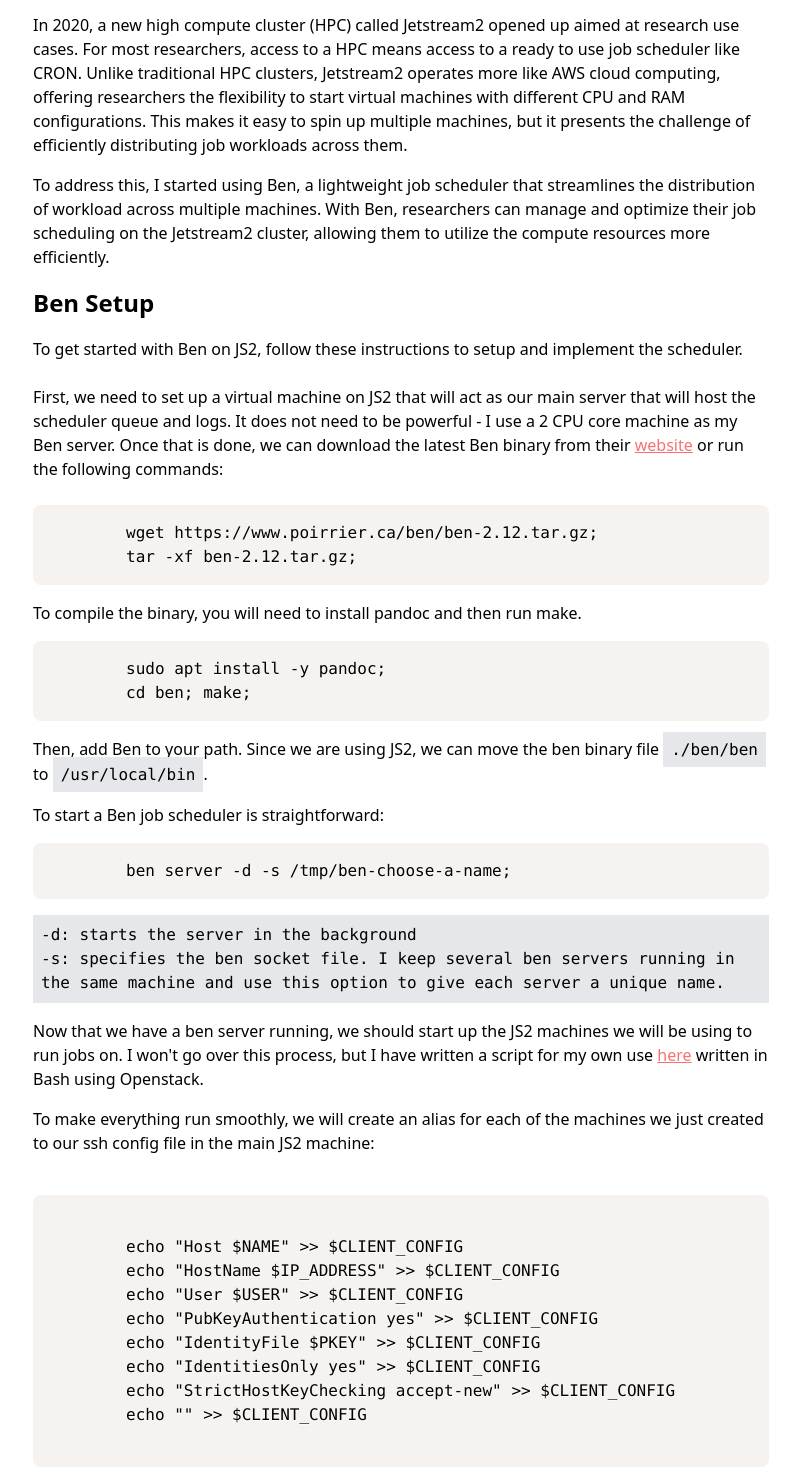
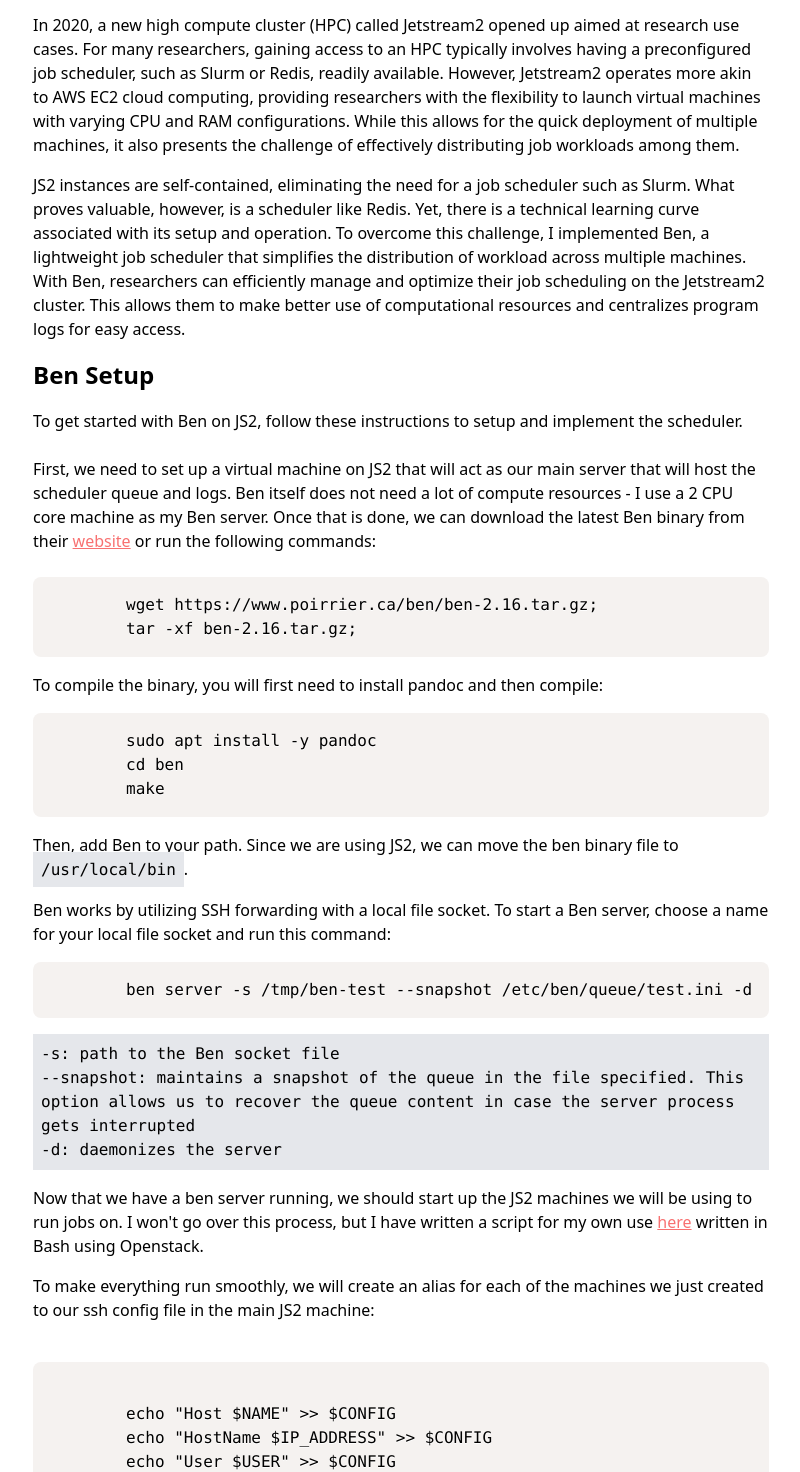
Before and after one commit to hector-baez/hector-baez.github.io, a React app: page posts/ben/ben.html in a window 1280 px wide. Shown: the part 559-2031 px from the top of the page, without its empty margins (239-1039 px from the left). Built offline with nearby package versions, Linux system fonts and the light colour scheme.

Commit message:
update header

```diff
--- a/posts/ben/ben.html
+++ b/posts/ben/ben.html
@@ -2,7 +2,7 @@
   <head>
     <meta charset="UTF-8" />
     <meta name="viewport" content="width=device-width, initial-scale=1.0" />
-    <title>Document</title>
+    <title>Ben Job Scheduler</title>
     <script type="module" src="../../css/tailwind.css"></script>
     <link rel="stylesheet" href="../../node_modules/prismjs/themes/prism.css">
     <link rel="stylesheet" href="../../node_modules/prismjs/themes/prism-tomorrow.css">
@@ -28,8 +28,8 @@
       <p class="text-gray-600 mb-1">June 5, 2023</p>
       <p class="text-gray-600">Hector Baez</p>
 
-      <p class="my-4">In 2020, a new high compute cluster (HPC) called Jetstream2 opened up aimed at research use cases. For most researchers, access to a HPC means access to a ready to use job scheduler like CRON. Unlike traditional HPC clusters, Jetstream2 operates more like AWS cloud computing, offering researchers the flexibility to start virtual machines with different CPU and RAM configurations. This makes it easy to spin up multiple machines, but it presents the challenge of efficiently distributing job workloads across them.</p>
-      <p class="my-4">To address this, I started using Ben, a lightweight job scheduler that streamlines the distribution of workload across multiple machines. With Ben, researchers can manage and optimize their job scheduling on the Jetstream2 cluster, allowing them to utilize the compute resources more efficiently.</p>
+      <p class="my-4">In 2020, a new high compute cluster (HPC) called Jetstream2 opened up aimed at research use cases. For many researchers, gaining access to an HPC typically involves having a preconfigured job scheduler, such as Slurm or Redis, readily available. However, Jetstream2 operates more akin to AWS EC2 cloud computing, providing researchers with the flexibility to launch virtual machines with varying CPU and RAM configurations. While this allows for the quick deployment of multiple machines, it also presents the challenge of effectively distributing job workloads among them.</p>
+      <p class="my-4">JS2 instances are self-contained, eliminating the need for a job scheduler such as Slurm. What proves valuable, however, is a scheduler like Redis. Yet, there is a technical learning curve associated with its setup and operation. To overcome this challenge, I implemented Ben, a lightweight job scheduler that simplifies the distribution of workload across multiple machines. With Ben, researchers can efficiently manage and optimize their job scheduling on the Jetstream2 cluster. This allows them to make better use of computational resources and centralizes program logs for easy access.</p>
       <h2>Ben Setup</h2>
       <style>
         h2 {
@@ -39,24 +39,25 @@
       </style>
       <p class="my-4">To get started with Ben on JS2, follow these instructions to setup and implement the scheduler. </p>
 
-      <p class="my-6">First, we need to set up a virtual machine on JS2 that will act as our main server that will host the scheduler queue and logs. It does not need to be powerful - I use a 2 CPU core machine as my Ben server. Once that is done, we can download the latest Ben binary from their <a href="https://www.poirrier.ca/ben/" class="link-style">website</a> or run the following commands:</p>
+      <p class="my-6">First, we need to set up a virtual machine on JS2 that will act as our main server that will host the scheduler queue and logs. Ben itself does not need a lot of compute resources - I use a 2 CPU core machine as my Ben server. Once that is done, we can download the latest Ben binary from their <a href="https://www.poirrier.ca/ben/" class="link-style">website</a> or run the following commands:</p>
 
       <pre class="whitespace-pre-wrap overflow-x-auto bg-gray-900 p-4 rounded-lg">
-        <code class="language-bash">wget https://www.poirrier.ca/ben/ben-2.12.tar.gz;
-        tar -xf ben-2.12.tar.gz;</code></pre>
+        <code class="language-bash">wget https://www.poirrier.ca/ben/ben-2.16.tar.gz;
+        tar -xf ben-2.16.tar.gz;</code></pre>
 
-      <p class="my-4">To compile the binary, you will need to install pandoc and then run make.</p>
+      <p class="my-4">To compile the binary, you will first need to install pandoc and then compile:</p>
       <pre class="whitespace-pre-wrap overflow-x-auto bg-gray-900 p-4 rounded-lg">
-        <code class="language-bash">sudo apt install -y pandoc;
-        cd ben; make;</code></pre>
+        <code class="language-bash">sudo apt install -y pandoc
+        cd ben
+        make</code></pre>
 
-      <p class="my-4">Then, add Ben to your path. Since we are using JS2, we can move the ben binary file <code class="code-block">./ben/ben</code> to <code class="code-block">/usr/local/bin</code>.</p>
+      <p class="my-4">Then, add Ben to your path. Since we are using JS2, we can move the ben binary file to <code class="code-block">/usr/local/bin</code>.</p>
 
-      <p class="my-4">To start a Ben job scheduler is straightforward:</p>
+      <p class="my-4">Ben works by utilizing SSH forwarding with a local file socket. To start a Ben server, choose a name for your local file socket and run this command:</p>
       <pre class="whitespace-pre-wrap overflow-x-auto bg-gray-900 p-4 rounded-lg">
-        <code class="language-bash">ben server -d -s /tmp/ben-choose-a-name;</code></pre>
+        <code class="language-bash">ben server -s /tmp/ben-test --snapshot /etc/ben/queue/test.ini -d</code></pre>
 
-      <p class="my-4 code-block"><code>-d: starts the server in the background</code><br><code>-s: specifies the ben socket file. I keep several ben servers running in the same machine and use this option to give each server a unique name.</code></p>
+      <p class="my-4 code-block"><code>-s: path to the Ben socket file</code><br><code>--snapshot: maintains a snapshot of the queue in the file specified. This option allows us to recover the queue content in case the server process gets interrupted</code><br><code>-d: daemonizes the server</code></p>
 
       <p class="my-4">Now that we have a ben server running, we should start up the JS2 machines we will be using to run jobs on. I won't go over this process, but I have written a script for my own use <a href="https://github.com/CALeDNA/crux/blob/master/crux/main_vm/setup_instance.sh" class="link-style">here</a> written in Bash using Openstack.</p>
 
@@ -64,18 +65,18 @@
         <br><br>
         <pre class="whitespace-pre-wrap overflow-x-auto bg-gray-900 p-4 rounded-lg">
             <code class="language-bash">
-        echo "Host $NAME" >> $CLIENT_CONFIG
-        echo "HostName $IP_ADDRESS" >> $CLIENT_CONFIG
-        echo "User $USER" >> $CLIENT_CONFIG
-        echo "PubKeyAuthentication yes" >> $CLIENT_CONFIG
-        echo "IdentityFile $PKEY" >> $CLIENT_CONFIG
-        echo "IdentitiesOnly yes" >> $CLIENT_CONFIG
-        echo "StrictHostKeyChecking accept-new" >> $CLIENT_CONFIG
-        echo "" >> $CLIENT_CONFIG
+        echo "Host $NAME" >> $CONFIG
+        echo "HostName $IP_ADDRESS" >> $CONFIG
+        echo "User $USER" >> $CONFIG
+        echo "PubKeyAuthentication yes" >> $CONFIG
+        echo "IdentityFile $PKEY" >> $CONFIG
+        echo "IdentitiesOnly yes" >> $CONFIG
+        echo "StrictHostKeyChecking accept-new" >> $CONFIG
+        echo "" >> $CONFIG
             </code></pre>
       </p>
 
-      <p class="my-4 code-block"><code class="">$CLIENT_CONFIG: path to the ssh config file (~/.ssh/config).<br>$NAME: name of the JS2 machine.<br>$IP_ADDRESS: IP Adress of $NAME.<br>$USER: user that will be used in the ssh login. The JS2 default user is "ubuntu".<br>$PKEY: path to private key of the $NAME machine. This file should be place in ~/.ssh</code></p>
+      <p class="my-4 code-block"><code class="">$CONFIG: path to the ssh config file (~/.ssh/config).<br>$NAME: name of the JS2 machine.<br>$IP_ADDRESS: IP Adress of $NAME.<br>$USER: username of $NAME virtual machine. The JS2 default user is "ubuntu".<br>$PKEY: path to ssh private key of the $NAME machine. This file should be place in ~/.ssh</code></p>
 
       <p class="my-4">Note: make sure the ssh folder has the correct permissions.  <code>~/.ssh</code>  should have 700 permission and everything inside  <code>~/.ssh/*</code>  should have 600 permissions.</p>
 
@@ -94,29 +95,34 @@
     parallel-ssh -i -t 0 -h $HOSTNAME "cd ben && make  && sudo mv ben /usr/local/bin"
         </code></pre>
 
-      <p class="my-4 code-block"><code>$HOSTNAME: path to a text file with each line being the $NAME of each of the JS2 machines in the ssh config file.<br>$BEN_VERSION: In my case, 2.12</code></p>
+      <p class="my-4 code-block"><code>$HOSTNAME: path to a text file with each line being the $NAME of each of the JS2 machines in the ssh config file.<br>$BEN_VERSION: In my case, 2.16</code></p>
 
-      <p class="my-4">Now, we can finally add the JS2 machines as clients:</p>
+      <p class="my-4">Now, we can add the JS2 machines as clients to our Ben server:</p>
 
       <pre class="whitespace-pre-wrap overflow-x-auto bg-gray-900 p-4 rounded-lg">
-    <code class="language-bash">ben client -r $NAME -n $NODES --remote-path $REMOTE_PATH -s $BEN_SERVER -d</code></pre>
+    <code class="language-bash">ben client -r $NAME -n $NODES --remote-path $REMOTE_PATH -s $BEN_SERVER --remote-socket $BEN_SERVER -d</code></pre>
 
-      <p class="my-4 code-block"><code>$NAME: name of JS2 machine as used in the ssh config file.<br>$NODES: maximum number of jobs to be run simultaneously by this machine.<br>$REMOTE_PATH: path to ben binary in the JS2 machine. In our case it is /usr/local/bin/ben<br>$BEN_SERVER: name of the ben server we are adding this client to. It should be what you chose for /tmp/ben-choose-a-name</code></p>
+      <p class="my-4 code-block"><code>$NAME: name of JS2 machine as used in the ssh config file.<br>$NODES: maximum number of jobs to be run simultaneously by this machine.<br>$REMOTE_PATH: path to ben binary in the client machine. In our case it is /usr/local/bin/ben<br>$BEN_SERVER: path to the SSH socket file of our Ben server. In our case, it is /tmp/ben-test</code></p>
 
       <p class="my-6">You should be able to run  <code class="code-block">ben nodes -s /tmp/$BEN_SERVER</code> and see the client machines you added.</p>
 
       <p class="my-4">To start adding jobs to the scheduler:</p>
 
       <pre class="whitespace-pre-wrap overflow-x-auto bg-gray-900 p-4 rounded-lg">
-        <code class="language-bash">ben add -s $BENSERVER -c "/path/to/script.sh" $job -o $OUTPUT</code></pre>
+        <code class="language-bash">ben add -s $BENSERVER -c "/path/to/script.sh" $job -o /path/to/log/dir</code></pre>
 
 
-      <p class="my-4 code-block"><code>-s: path to ben server socket file.<br>-c: command you want to run in the client machine.<br>-o: path to folder in main machine where ben will write the job logs to.<br>$job: name of ben job. It's not necessary to be unique but it will overwrite log files with the same job name.</code></p>
+      <p class="my-4 code-block"><code>-s: path to ben server socket file<br>-c: command you want to run as a job in the client machine<br>-o: log directory in main machine where Ben will store all stdout and stderr output<br>$job: name of ben job. It's not necessary to be unique but it will overwrite log files with the same job name.</code></p>
 
-      <p class="my-6">To check the status of jobs added, run: <code class="code-block">ben list -s /tmp/$BEN_SERVER</code></p>
+      <p class="my-6">To check the status of jobs added, run:</p>
 
-      <p class="my-4">In addition to this introductory setup of Ben, the tool offers advanced features that enhance its job scheduling capabilities. In my own <a href="https://github.com/CALeDNA/crux/blob/707ca67c9e24a92445fbdbfb775e2ed94391f2f0/tronko/run_ac.sh#L74" class="link-style">setup</a>, I leverage Ben to seamlessly add jobs from a client machine to the job queue. Despite its lightweight nature, it is versatile and accommodates diverse scheduling requirements, making it a reliable choice for job scheduling needs. </p>
-      <!-- Continue adding more text and code snippets as needed -->
+      <pre class="whitespace-pre-wrap overflow-x-auto bg-gray-900 p-4 rounded-lg">
+        <code class="language-bash">ben list -s $BEN_SERVER</code></pre>
+
+      <p class="my-6">In many cases, it's useful to be able to add jobs from within a running job. The command is the same, since we named socket file in the client machine the same as in the main machine. Just add this to end of the script being run in a job:</p>
+
+      <pre class="whitespace-pre-wrap overflow-x-auto bg-gray-900 p-4 rounded-lg">
+        <code class="language-bash">ben add -s $BENSERVER -c "/path/to/script.sh" $job -o /path/to/log/dir</code></pre>
     </div>
     <script src="../../node_modules/prismjs/prism.js"></script>
     <script>
```
